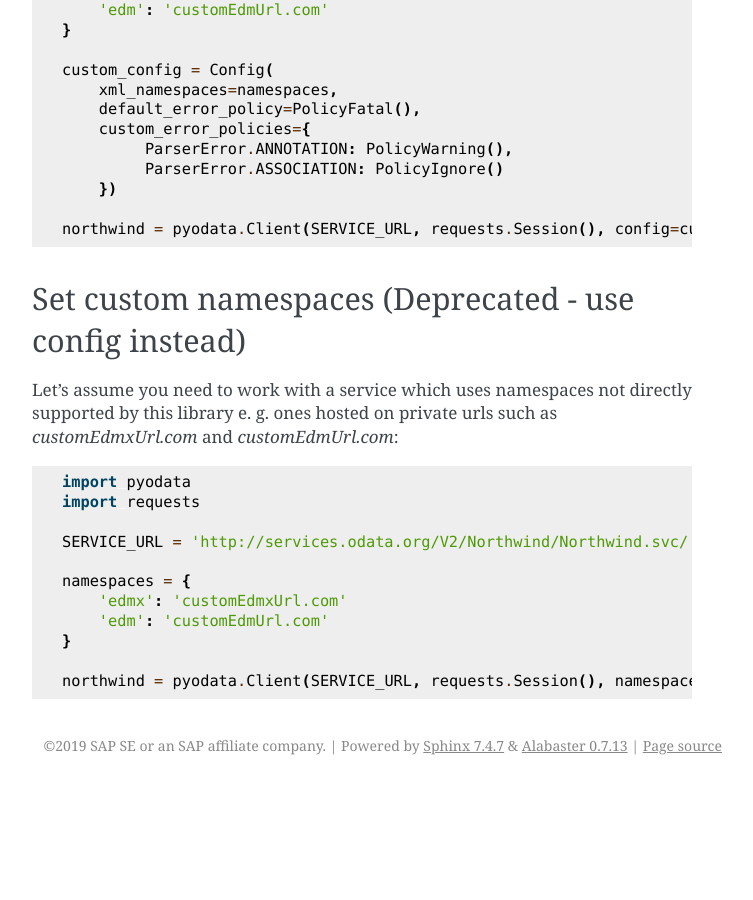
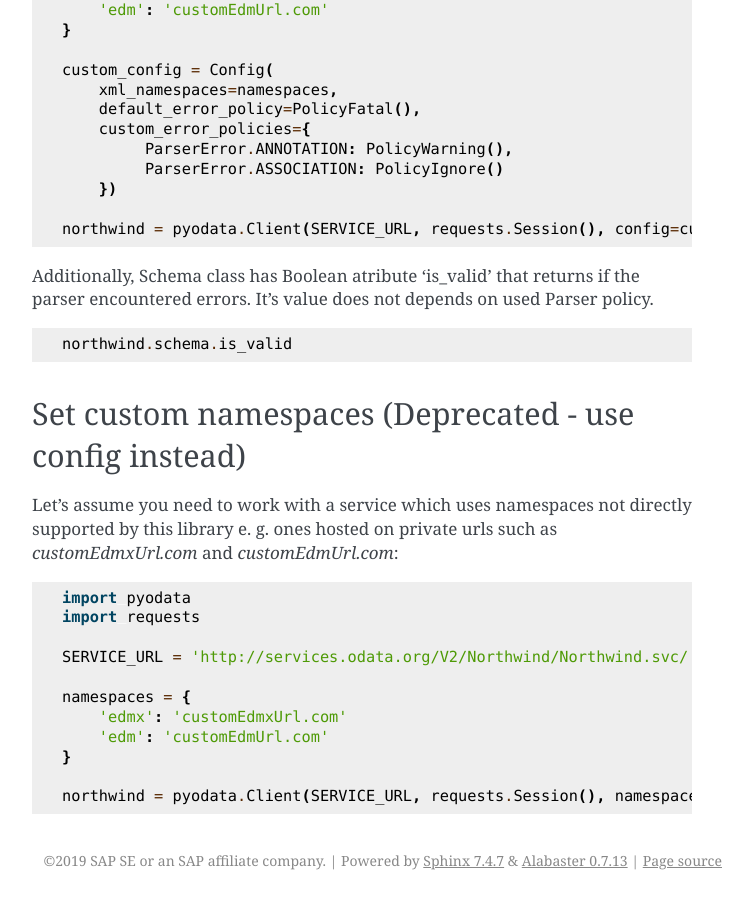
Before and after one commit to SAP/python-pyodata, a Sphinx documentation site: the page built from docs/usage/initialization.rst, in a window 1280 px wide and 900 px high, scrolled down 2911 px. Shown: the whole window, without its empty margins (388-1141 px from the left). Built offline with Sphinx 7.4.7, drawn with Linux system fonts in a browser that asks for light colours; before the commit the page ends 3696 px from its top, so only the background shows below that.

Commit message:
doc: update initialization with is_valid example (#134)

```diff
--- a/docs/usage/initialization.rst
+++ b/docs/usage/initialization.rst
@@ -141,6 +141,12 @@
 
     northwind = pyodata.Client(SERVICE_URL, requests.Session(), config=custom_config)
 
+Additionally, Schema class has Boolean atribute 'is_valid' that returns if the parser encountered errors. It's value does not depends on used Parser policy.
+
+.. code-block:: python
+
+    northwind.schema.is_valid
+
 Set custom namespaces (Deprecated - use config instead)
 -------------------------------------------------------
 
```
